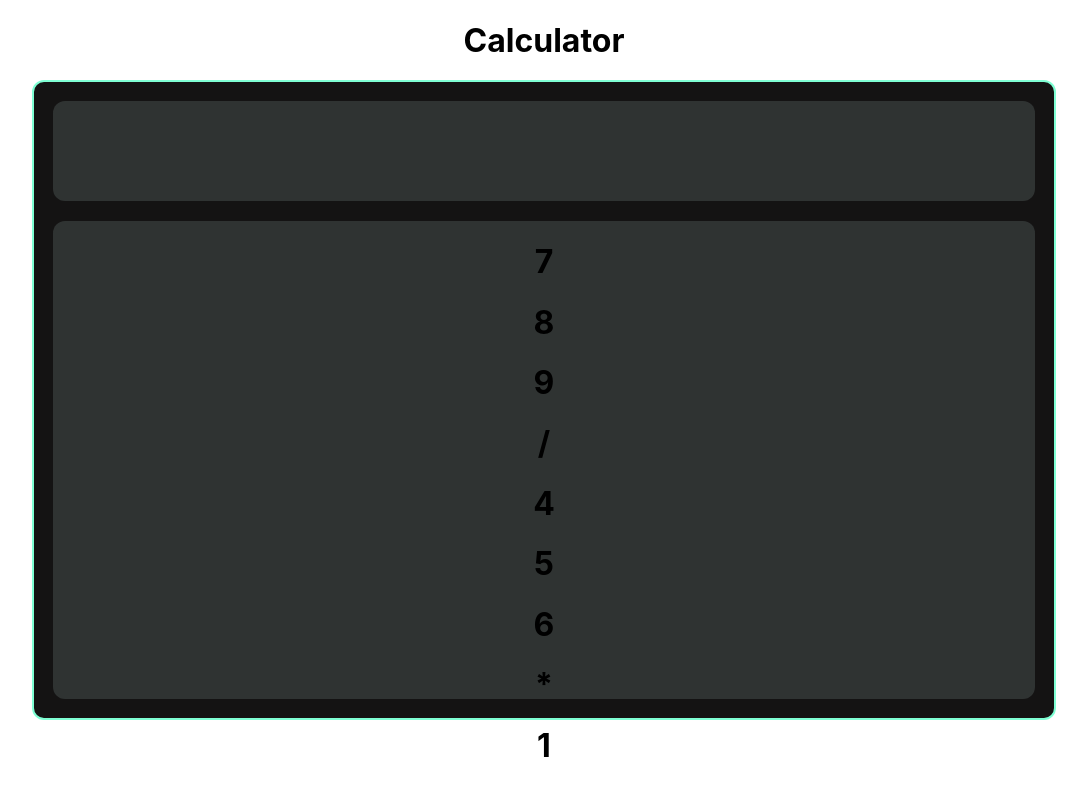
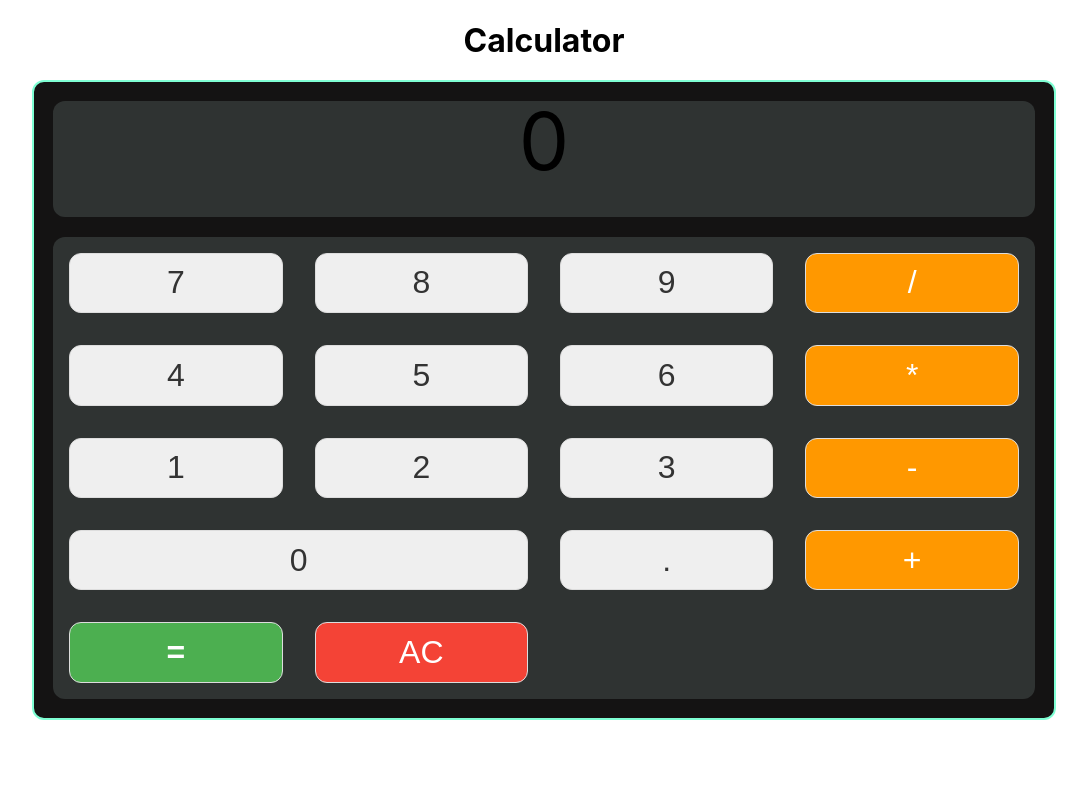
Before and after one commit to SASHWAT12/Calculator, a React (Create React App) app: page / in a window 1280 px wide. Shown: the top 791 px of the page, without its empty margins (96-1183 px from the left). Built offline with nearby package versions, Linux system fonts and the light colour scheme.

Commit message:
Added Display value and visual effects

```diff
--- a/src/Components/CustomButtons/index.css
+++ b/src/Components/CustomButtons/index.css
@@ -0,0 +1,38 @@
+.buttonContainer{
+    padding: 1rem;
+}
+.buttonContainer button{
+    font-size: 2rem;
+    border: 1px solid #ddd;
+    color: #333;
+    border-radius: 12px;
+    height: 100%;
+    width: 100%;
+    cursor: pointer;
+    transition: background-color 0.3s ease;
+}
+
+.large {
+    grid-column: span 2;
+    font-size: 1.8rem;
+}
+
+.buttonContainer button:hover {
+    background-color: #e0e0e0;
+}
+
+.equal button{
+    background-color: #4caf50;
+    color: white;
+    font-weight: bold;
+}
+
+.clear button{
+    background-color: #f44336;
+    color: white;
+}
+
+.operator button{
+    background-color: #ff9800;
+    color: white;
+}
--- a/src/Components/CustomButtons/index.jsx
+++ b/src/Components/CustomButtons/index.jsx
@@ -1,9 +1,10 @@
 import React from "react";
+import "./index.css";
 
-const CustomButtons = ({label})=>{
+const CustomButtons = ({label,className})=>{
     return(
-        <div>
-            <h1>{label}</h1>
+        <div className={`buttonContainer ${className || ""}`}>
+            <button >{label}</button>
         </div>
     );
 };
--- a/src/Components/Display/index.css
+++ b/src/Components/Display/index.css
@@ -1,7 +1,10 @@
 .displayBox{
     border-radius: 12px;
-    justify-items: center;
     background-color: #2F3332;
     height: 20%;
     width: 100%;
 }
+.numberValue{
+    line-height: 100%;
+    font-size: 5rem;
+}
--- a/src/Components/Display/index.jsx
+++ b/src/Components/Display/index.jsx
@@ -1,10 +1,13 @@
-import React from "react";
+import React, { useState } from "react";
 import "./index.css";
 
 const Display = () => {
+    const [value,setValue] = useState("");
     return(
         <div className="displayBox">
-
+            <div className="numberValue">
+            {value || "0"}
+            </div>
         </div>
     );
 }
--- a/src/Components/Keypad/index.css
+++ b/src/Components/Keypad/index.css
@@ -3,4 +3,6 @@
     background-color: #2F3332;
     height: 80%;
     width: 100%;
+    display:grid;
+    grid-template-columns: repeat(4, 1fr);
 }
--- a/src/Components/Keypad/index.jsx
+++ b/src/Components/Keypad/index.jsx
@@ -3,24 +3,25 @@ import "./index.css";
 import CustomButtons from "../CustomButtons";
 
 const Keypad = () => {
-    const buttons = ['7','8','9','/',
-                     '4','5','6','*',
-                     '1','2','3','-',
-                     '0',',','+','=',
-                     'AC'];
-
+    const buttons = [
+        { label: "7" }, { label: "8" }, { label: "9" }, { label: "/", className:"operator" },
+        { label: "4" }, { label: "5" }, { label: "6" }, { label: "*", className:"operator" },
+        { label: "1" }, { label: "2" }, { label: "3" }, { label: "-", className:"operator" },
+        { label: "0", className: "large" }, { label: "." }, { label: "+", className:"operator" }, { label: "=", className:"equal" },
+        { label: "AC", className: "clear" }
+      ];
     return (
         <div className="keypadBox">
-            {buttons.map((btn)=>
+            {buttons.map((btn,index)=>
                 (
                     <CustomButtons
-                    key={btn}
-                    label={btn}
+                    key={index}
+                    label={btn.label}
+                    className={btn.className}
                     />
-                )
-            )};
+                ))}
         </div>
     );
-}
+};
 
 export default Keypad;
```
